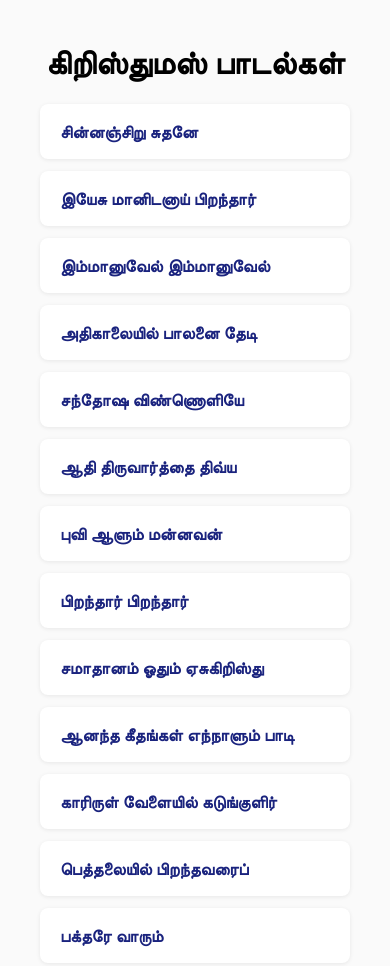
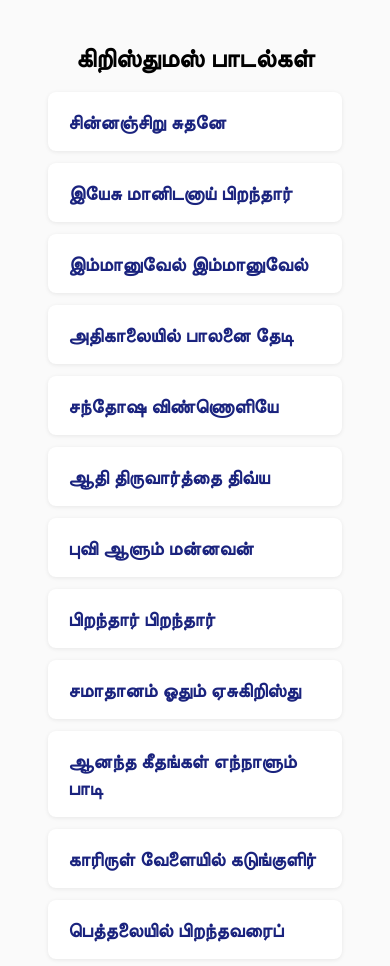
Before and after one commit to hem-cruz/song-site, a plain HTML site: page index.html in a window 390 px wide. Shown: the top 966 px of the page. Drawn offline with Linux system fonts and the light colour scheme.

Commit message:
Update index.html

```diff
--- a/index.html
+++ b/index.html
@@ -2,6 +2,7 @@
 <html lang="ta">
 <head>
   <meta charset="UTF-8">
+  <meta name="viewport" content="width=device-width, initial-scale=1">
   <title>Song Index</title>
   <style>
     body { font-family: system-ui, sans-serif; margin: 40px; background:#fafafa; }
@@ -11,8 +12,17 @@
                  box-shadow:0 1px 4px rgba(0,0,0,0.08); }
     .song-item a { text-decoration:none; color:#1a237e; font-size:1.05rem; font-weight:600; }
     .song-meta { font-size:0.9rem; color:#666; margin-top:4px; }
+    /* Add below for mobile */
+    @media (max-width: 600px) {
+      body { font-size: 1.25rem; }
+      h1 { font-size: 1.6rem; }
+      .song-item a { font-size: 1.2rem; }
+      .song-meta { font-size: 1rem; }
+      .song-list { padding: 0 8px; }
+    }
   </style>
 </head>
+
 <body>
   <h1>கிறிஸ்துமஸ் பாடல்கள்</h1>
 
```
